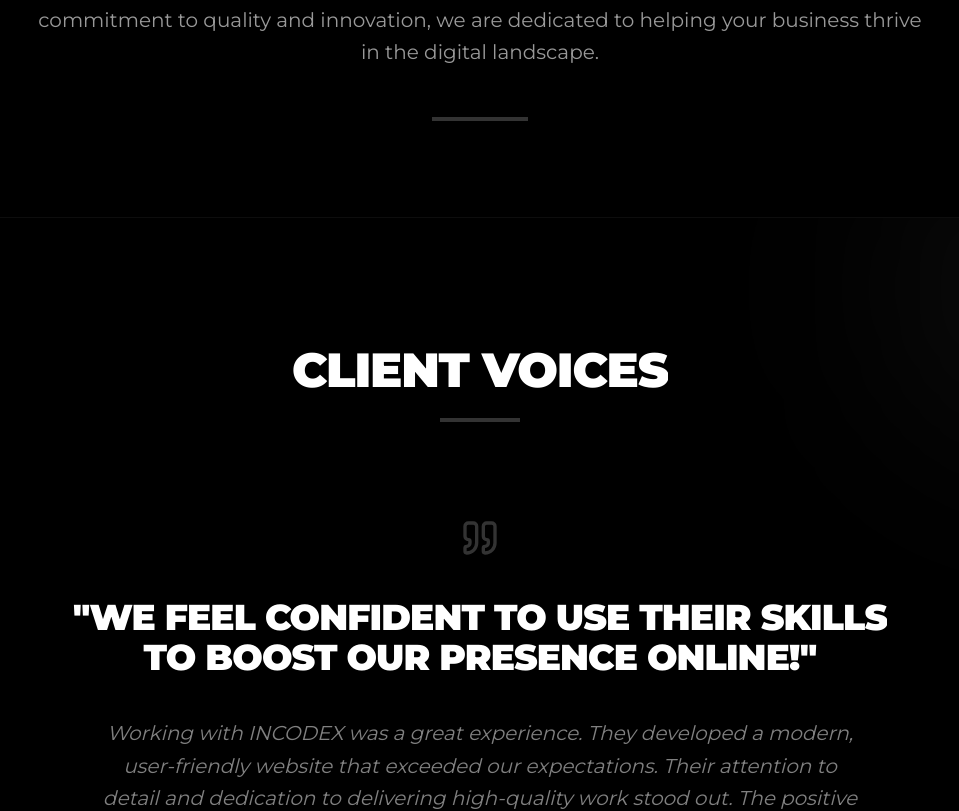
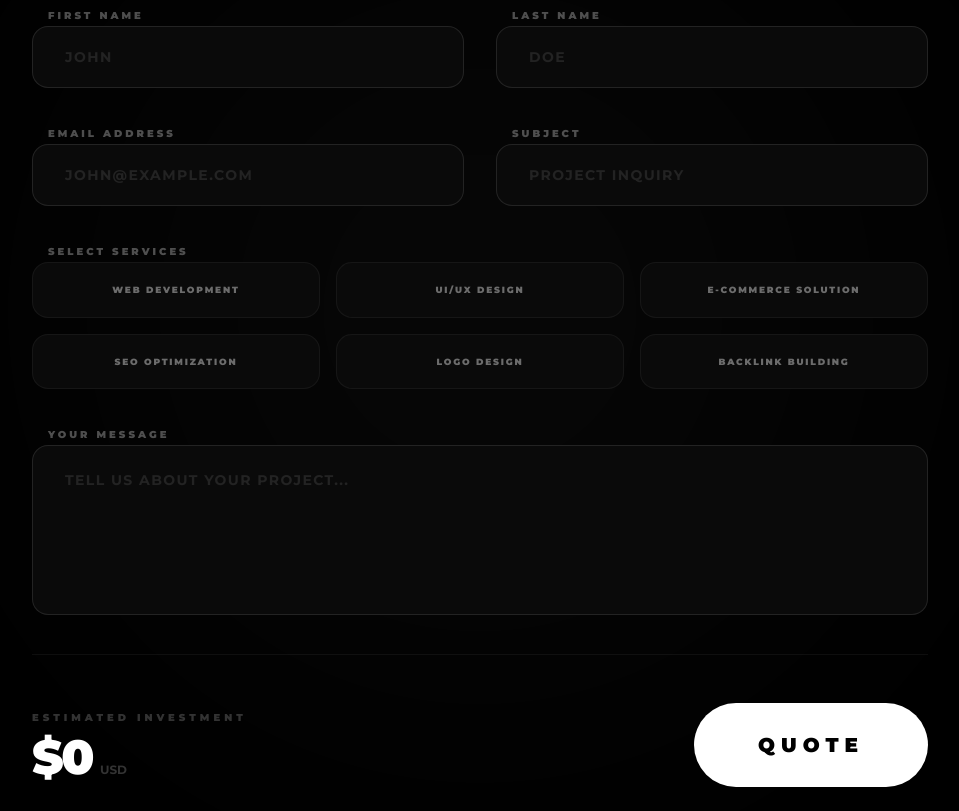
Before and after one commit to rantidebRoy/INCODEX, a React (Vite) app: page / in a window 1280 px wide. Shown: the part 3581-4392 px from the top of the page, without its empty margins (160-1119 px from the left). Built offline with nearby package versions, Linux system fonts and the light colour scheme.

Commit message:
Quote feature added

```diff
--- a/src/App.jsx
+++ b/src/App.jsx
@@ -443,7 +443,7 @@
   ];
 
   return (
-    <section id="quote" className="py-32 px-6 bg-black border-t border-white/5 relative overflow-hidden">
+    <section id="expertise" className="py-32 px-6 bg-black border-t border-white/5 relative overflow-hidden">
       <div className="max-w-7xl mx-auto">
         <div className="text-center mb-24">
           <Reveal className="mx-auto">
@@ -486,6 +486,159 @@
             </motion.div>
           ))}
         </div>
+      </div>
+    </section>
+  );
+};
+
+const QuoteSection = () => {
+  const [formData, setFormData] = useState({
+    firstName: '',
+    lastName: '',
+    email: '',
+    subject: '',
+    message: ''
+  });
+
+  const [selectedServices, setSelectedServices] = useState([]);
+
+  const services = [
+    { id: 'web-dev', name: 'Web Development', price: 400 },
+    { id: 'ui-ux', name: 'UI/UX Design', price: 150 },
+    { id: 'e-commerce', name: 'E-commerce Solution', price: 600 },
+    { id: 'seo', name: 'SEO Optimization', price: 200 },
+    { id: 'logo', name: 'Logo Design', price: 50 },
+    { id: 'backlinks', name: 'Backlink Building', price: 100 },
+  ];
+
+  const handleServiceToggle = (serviceId) => {
+    setSelectedServices(prev =>
+      prev.includes(serviceId)
+        ? prev.filter(id => id !== serviceId)
+        : [...prev, serviceId]
+    );
+  };
+
+  const totalCost = selectedServices.reduce((acc, id) => {
+    const service = services.find(s => s.id === id);
+    return acc + (service ? service.price : 0);
+  }, 0);
+
+  return (
+    <section id="quote" className="py-32 px-6 bg-black border-t border-white/5 relative overflow-hidden">
+      {/* Background decoration */}
+      <div className="absolute top-1/2 left-1/2 -translate-x-1/2 -translate-y-1/2 w-full h-full pointer-events-none opacity-[0.03] z-0">
+        <div className="w-full h-full bg-[radial-gradient(circle_at_center,white_0%,transparent_70%)] blur-[120px]" />
+      </div>
+
+      <div className="max-w-4xl mx-auto relative z-10">
+        <div className="text-center mb-16">
+          <Reveal className="mx-auto">
+            <h2 className="text-4xl md:text-6xl font-black text-white mb-6 uppercase tracking-tight">Request a Quote</h2>
+          </Reveal>
+          <motion.p
+            initial={{ opacity: 0, y: 10 }}
+            whileInView={{ opacity: 1, y: 0 }}
+            viewport={{ once: true }}
+            className="text-white/50 font-light text-sm tracking-wide"
+          >
+            FILL OUT THE FORM BELOW AND WE'LL GET BACK TO YOU WITH A TAILORED PROPOSAL.
+          </motion.p>
+        </div>
+
+        <form className="space-y-8" onSubmit={(e) => e.preventDefault()}>
+          <div className="grid md:grid-cols-2 gap-8">
+            <div className="space-y-3">
+              <label className="text-[10px] font-black uppercase tracking-[0.3em] text-white/30 ml-4">First Name</label>
+              <input
+                type="text"
+                placeholder="JOHN"
+                className="w-full bg-neutral-950 border border-white/10 rounded-2xl px-8 py-5 text-white focus:outline-none focus:border-white/40 transition-all duration-300 placeholder:text-white/10 text-sm font-bold tracking-widest uppercase"
+                onChange={(e) => setFormData({ ...formData, firstName: e.target.value })}
+              />
+            </div>
+            <div className="space-y-3">
+              <label className="text-[10px] font-black uppercase tracking-[0.3em] text-white/30 ml-4">Last Name</label>
+              <input
+                type="text"
+                placeholder="DOE"
+                className="w-full bg-neutral-950 border border-white/10 rounded-2xl px-8 py-5 text-white focus:outline-none focus:border-white/40 transition-all duration-300 placeholder:text-white/10 text-sm font-bold tracking-widest uppercase"
+                onChange={(e) => setFormData({ ...formData, lastName: e.target.value })}
+              />
+            </div>
+          </div>
+
+          <div className="grid md:grid-cols-2 gap-8">
+            <div className="space-y-3">
+              <label className="text-[10px] font-black uppercase tracking-[0.3em] text-white/30 ml-4">Email Address</label>
+              <input
+                type="email"
+                placeholder="JOHN@EXAMPLE.COM"
+                className="w-full bg-neutral-950 border border-white/10 rounded-2xl px-8 py-5 text-white focus:outline-none focus:border-white/40 transition-all duration-300 placeholder:text-white/10 text-sm font-bold tracking-widest uppercase"
+                onChange={(e) => setFormData({ ...formData, email: e.target.value })}
+              />
+            </div>
+            <div className="space-y-3">
+              <label className="text-[10px] font-black uppercase tracking-[0.3em] text-white/30 ml-4">Subject</label>
+              <input
+                type="text"
+                placeholder="PROJECT INQUIRY"
+                className="w-full bg-neutral-950 border border-white/10 rounded-2xl px-8 py-5 text-white focus:outline-none focus:border-white/40 transition-all duration-300 placeholder:text-white/10 text-sm font-bold tracking-widest uppercase"
+                onChange={(e) => setFormData({ ...formData, subject: e.target.value })}
+              />
+            </div>
+          </div>
+
+          {/* Service Multi-select */}
+          <div className="space-y-6">
+            <label className="text-[10px] font-black uppercase tracking-[0.3em] text-white/30 ml-4">Select Services</label>
+            <div className="grid grid-cols-2 md:grid-cols-3 gap-4">
+              {services.map(service => (
+                <button
+                  key={service.id}
+                  type="button"
+                  onClick={() => handleServiceToggle(service.id)}
+                  className={`group relative px-4 py-5 rounded-2xl border text-[9px] font-black uppercase tracking-[0.2em] transition-all duration-500 overflow-hidden ${selectedServices.includes(service.id)
+                    ? 'bg-white text-black border-white shadow-[0_0_30px_rgba(255,255,255,0.1)]'
+                    : 'bg-neutral-950 text-white/40 border-white/5 hover:border-white/20'
+                    }`}
+                >
+                  <span className="relative z-10">{service.name}</span>
+                  <div className={`absolute inset-0 bg-white transition-transform duration-500 ${selectedServices.includes(service.id) ? 'scale-100' : 'scale-0'}`} />
+                </button>
+              ))}
+            </div>
+          </div>
+
+          <div className="space-y-3">
+            <label className="text-[10px] font-black uppercase tracking-[0.3em] text-white/30 ml-4">Your Message</label>
+            <textarea
+              rows="6"
+              placeholder="TELL US ABOUT YOUR PROJECT..."
+              className="w-full bg-neutral-950 border border-white/10 rounded-2xl px-8 py-6 text-white focus:outline-none focus:border-white/40 transition-all duration-300 placeholder:text-white/10 text-sm font-bold tracking-widest uppercase resize-none"
+              onChange={(e) => setFormData({ ...formData, message: e.target.value })}
+            />
+          </div>
+
+          <div className="flex flex-col md:flex-row items-center justify-between gap-12 pt-12 border-t border-white/5">
+            <div className="text-left">
+              <span className="text-[10px] font-black uppercase tracking-[0.4em] text-white/20 block mb-2">Estimated Investment</span>
+              <motion.div
+                key={totalCost}
+                initial={{ opacity: 0, y: 10 }}
+                animate={{ opacity: 1, y: 0 }}
+                className="flex items-baseline"
+              >
+                <span className="text-5xl font-black text-white tracking-tighter">${totalCost}</span>
+                <span className="text-white/20 text-xs font-bold ml-2">USD</span>
+              </motion.div>
+            </div>
+            <button className="group relative w-full md:w-auto overflow-hidden bg-white text-black px-16 py-7 rounded-full font-black text-xl transition-all duration-500 hover:bg-neutral-200">
+              <span className="relative z-10 uppercase tracking-[0.3em]">Quote</span>
+              <div className="absolute inset-0 bg-gradient-to-r from-transparent via-white/10 to-transparent translate-x-[-100%] group-hover:translate-x-[100%] transition-transform duration-1000" />
+            </button>
+          </div>
+        </form>
       </div>
     </section>
   );
@@ -800,6 +953,7 @@
             <Hero />
             <ProgressInfo />
             <Features />
+            <QuoteSection />
             <ServicesInfo />
             <Testimonials />
             <Blog />
```
